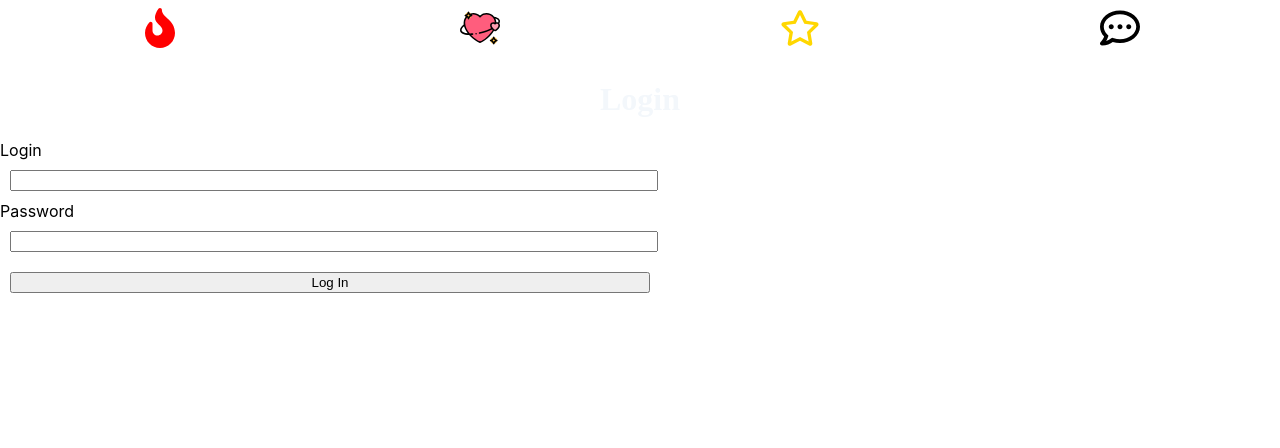
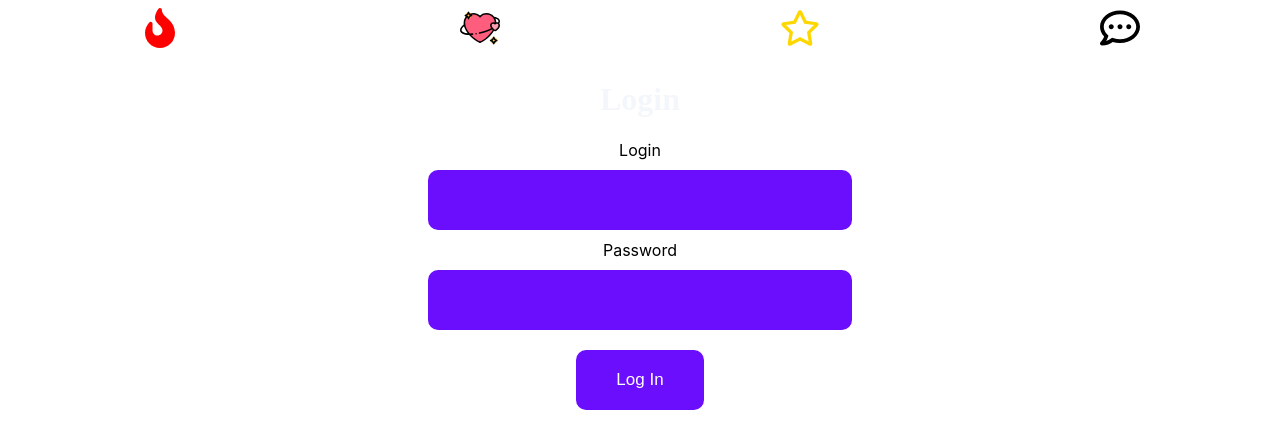
Before and after one commit to Guigan713/Star-Date, a React (Create React App) app: page / in a window 1280 px wide. Shown: the top 448 px of the page. Built offline with nearby package versions, Linux system fonts and the light colour scheme.

Commit message:
added login css

```diff
--- a/src/components/Login/Login.css
+++ b/src/components/Login/Login.css
@@ -1,14 +1,58 @@
 .login{
     display: flex;
     flex-direction: column;
+    justify-content: center;
+    align-items: center;
 }
 
-input{
+/*input{
     width: 50%;
     margin: 10px;
+}*/
+
+input{
+    width: 30vw;
+    margin: 10px;
+    padding: 20px;
+    background-color: #6C0EFE;
+    outline: none;
+    border: none;
+    border-radius: 10px;
+    color: white;
+    text-align: center;
+    font-size: 17px;
+    text-transform: capitalize;
+    transition: 0.2s;
+
 }
 
-button{
+input::placeholder{
+    color: rgba(255, 255, 255, 0.815);
+    font-size: 16px;
+}
+input:focus{
+    transition: 0.5s;
+    width: 40vw;
+    transform: scale(1.1);
+    box-shadow: 0px 0px 30px 2px  #a425f83f;
+}
+
+/*button{
     width: 50%;
     margin: 10px;
+}*/
+
+button {
+    width: 10%;
+    margin: 10px;
+    padding: 20px;
+    background-color: #6C0EFE;
+    outline: none;
+    border: none;
+    border-radius: 10px;
+    color: white;
+    text-align: center;
+    font-size: 17px;
+    text-transform: capitalize;
+    transition: 0.2s;
 }
```
